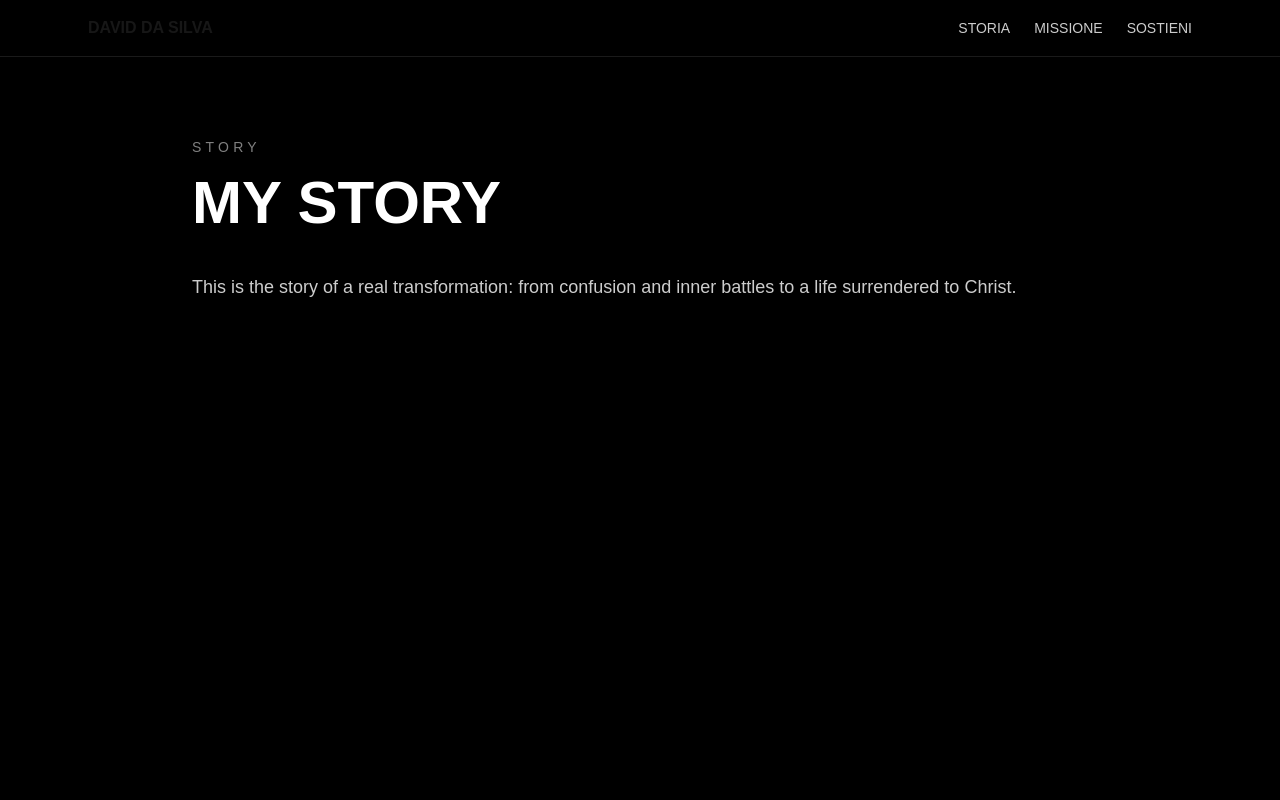
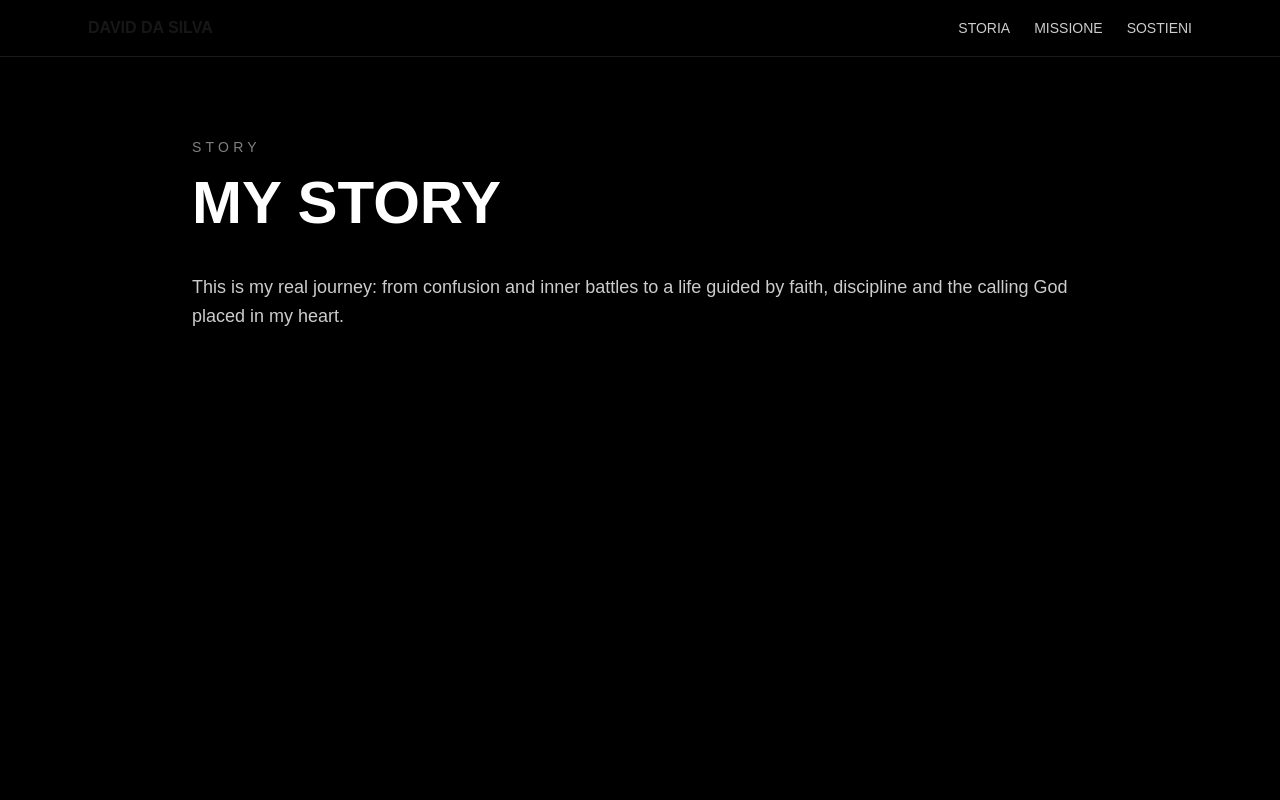
Before and after one commit to brajeel/sito-donazioni, a Next.js app: page /en/story in a window 1280 px wide. Shown: the top 800 px of the page. Built offline with nearby package versions, Linux system fonts and the light colour scheme.

Commit message:
Update page.js

```diff
--- a/app/en/story/page.js
+++ b/app/en/story/page.js
@@ -11,8 +11,8 @@ export default function StoryEN() {
         </h1>
 
         <p className="text-white/80 text-lg leading-relaxed">
-          This is the story of a real transformation: from confusion and inner
-          battles to a life surrendered to Christ.
+          This is my real journey: from confusion and inner battles to a life
+          guided by faith, discipline and the calling God placed in my heart.
         </p>
       </div>
     </main>
```
